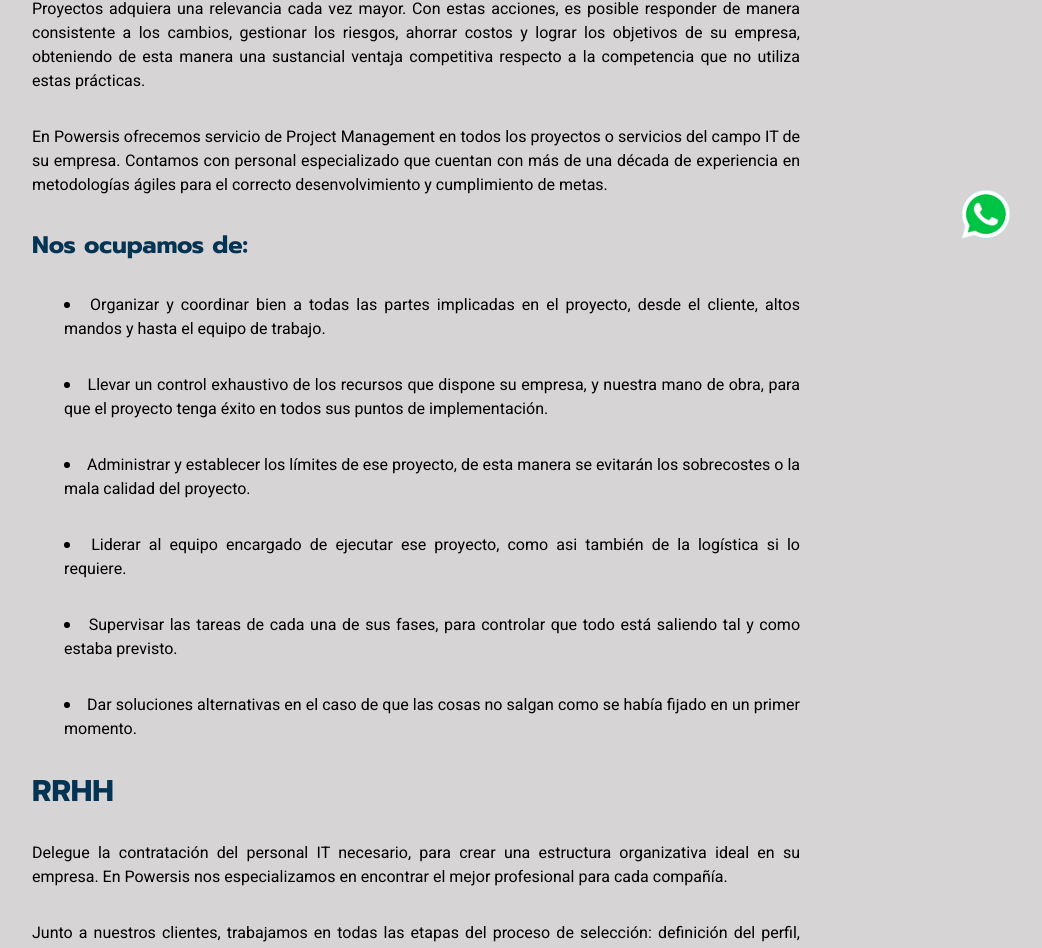
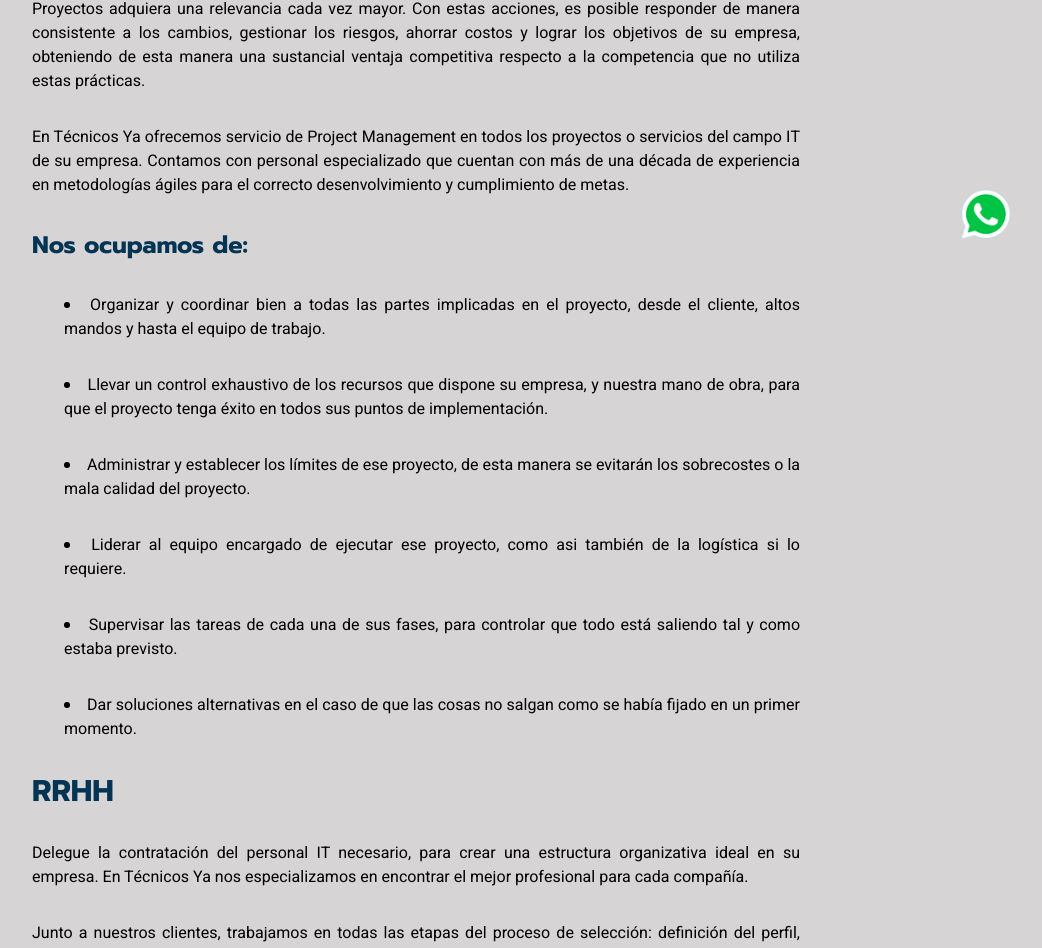
Before and after one commit to DevZeppelin/tecnicos-ya, a Next.js app: page /IT/gerenciamiento in a window 1280 px wide. Shown: the part 516-1464 px from the top of the page, without its empty margins (224-1266 px from the left). Built offline with nearby package versions, Linux system fonts and the light colour scheme.

Commit message:
changed powersis for tecnicos ya

```diff
--- a/pages/IT/gerenciamiento.js
+++ b/pages/IT/gerenciamiento.js
@@ -30,7 +30,7 @@ const Gerenciamiento = () => {
           </p>
 
           <p>
-            En Powersis ofrecemos servicio de Project Management en todos los
+            En Técnicos Ya ofrecemos servicio de Project Management en todos los
             proyectos o servicios del campo IT de su empresa. Contamos con
             personal especializado que cuentan con más de una década de
             experiencia en metodologías ágiles para el correcto desenvolvimiento
@@ -70,7 +70,7 @@ const Gerenciamiento = () => {
 
           <p>
             Delegue la contratación del personal IT necesario, para crear una
-            estructura organizativa ideal en su empresa. En Powersis nos
+            estructura organizativa ideal en su empresa. En Técnicos Ya nos
             especializamos en encontrar el mejor profesional para cada compañía.
           </p>
 
--- a/pages/IT/help.js
+++ b/pages/IT/help.js
@@ -31,13 +31,13 @@ const Help = () => {
             implantar un método basado en Help Desk como garantía de desarrollo.
           </p>
           <p>
-            POWERSIS ofrece un servicio de Help Desk, en concreto gestión remota
+            Técnicos Ya ofrece un servicio de Help Desk, en concreto gestión remota
             del puesto de trabajo, en el que ya han confiado centenares de
             empresas de diferentes ámbitos y localizaciones geográficas.
           </p>
           <h2 className="text-2xl text-darkBlue">SOPORTE</h2>
           <p>
-            En Powersis disponemos de un servicio de soporte – Help Desk de última
+            En Técnicos Ya disponemos de un servicio de soporte – Help Desk de última
             generación con asistencia a nuestros técnicos y usuarios, tanto de
             forma Onsite como remota. Proporcionamos a nuestros técnicos/clientes
             un apoyo inmediato de manera eficaz, sencilla y segura. Brindamos
--- a/pages/IT/microinfo.js
+++ b/pages/IT/microinfo.js
@@ -24,7 +24,7 @@ const Microinfo = () => {
           </p>
 
           <p>
-            Powersis se encarga de la utilización y estudio de todos los equipos
+            Técnicos Ya se encarga de la utilización y estudio de todos los equipos
             informáticos de su empresa. De esta manera recomendar que
             aplicaciones se ajustan a esas especificaciones, como también
             recomendar mejoras de Software, Firmware y Hardware.
--- a/pages/IT/redes.js
+++ b/pages/IT/redes.js
@@ -28,7 +28,7 @@ const Redes = () => {
           </p>
 
           <p>
-            En Powersis realizamos instalación y mantenimiento de redes
+            En Técnicos Ya realizamos instalación y mantenimiento de redes
             informáticas de diversos tipos: LAN/WLAN/MAN/WAN. Realizamos visitas
             periódicas programadas a nuestros clientes para poder conocer en
             forma extensiva sus necesidades y su infraestructura tecnológica.
```
